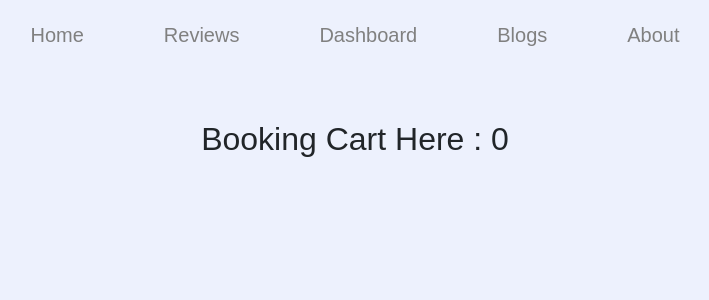
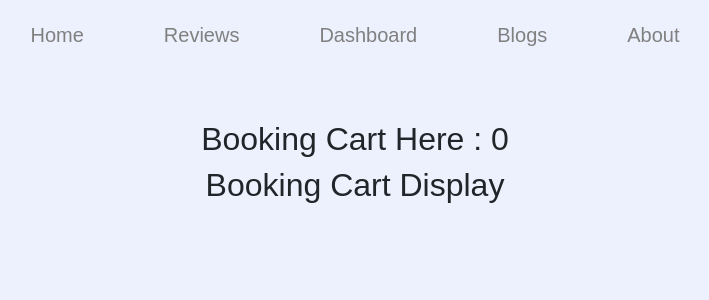
Before and after one commit to rasel-gannicus/Photographer-Website-Portfolio---E-commerce--with-React, a React (Create React App) app: page /bookingCart in a window 1280 px wide. Shown: the top 300 px of the page, without its empty margins (285-994 px from the left). Built offline with nearby package versions, Linux system fonts and the light colour scheme; no server answers.

Commit message:
working on booking cart show

```diff
--- a/src/Pages/Home/MyServices/BookingCart/BookingCart.js
+++ b/src/Pages/Home/MyServices/BookingCart/BookingCart.js
@@ -2,6 +2,7 @@ import React, { useEffect, useState } from 'react';
 import usePackages from '../../../../utilities/Hooks/usePackages';
 import './BookingCart.css';
 import {getBookingItems} from '../../../../utilities/Local Storage/bookings-storage'
+import BookingCartDisplay from './BookingCartDisplay/BookingCartDisplay';
 
 const BookingCart = () => {
     const [packages, setPackages] = usePackages();
@@ -23,6 +24,7 @@ const BookingCart = () => {
     return (
         <div>
             <h2>Booking Cart Here : {cart?.length}</h2>
+            <BookingCartDisplay></BookingCartDisplay>
         </div>
     );
 };
--- /dev/null
+++ b/src/Pages/Home/MyServices/BookingCart/BookingCartDisplay/BookingCartDisplay.js
@@ -0,0 +1,12 @@
+import React from 'react';
+import './BookingCartDisplay.css';
+
+const BookingCartDisplay = () => {
+    return (
+        <div>
+            <h2>Booking Cart Display</h2>
+        </div>
+    );
+};
+
+export default BookingCartDisplay;
```
Also changed, not shown: src/Pages/Home/MyServices/BookingCart/BookingCartDisplay/BookingCartDisplay.css (added).
